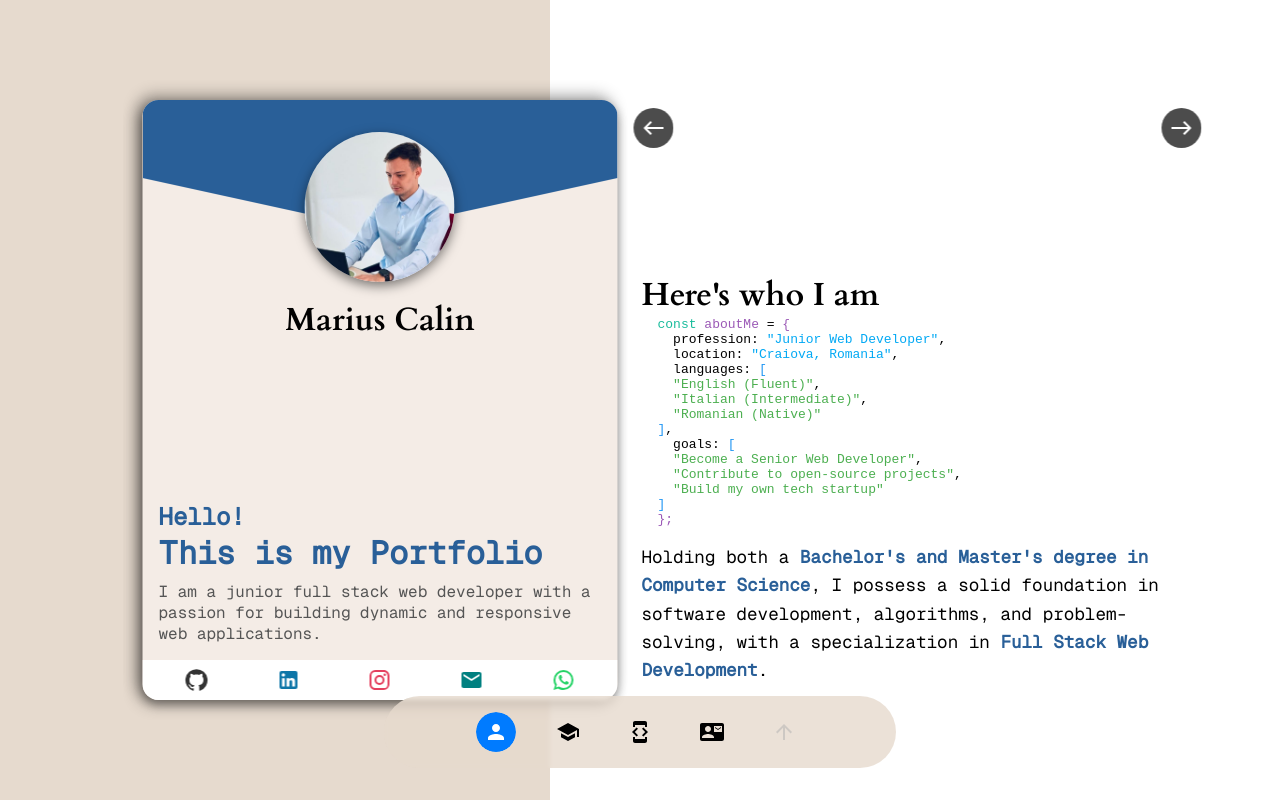
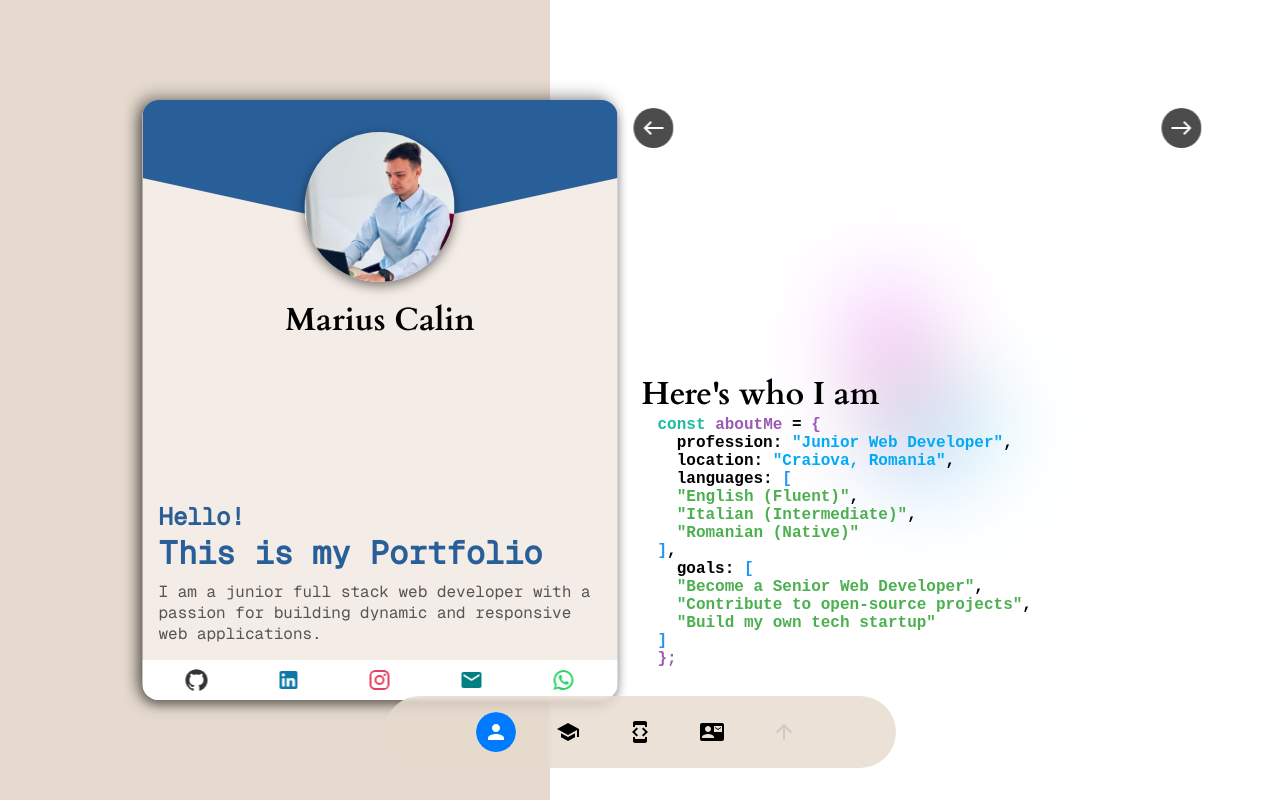
Before and after one commit to mariusalx06/PersonalWebsite, a Next.js app: page / in a window 1280 px wide. Built offline with nearby package versions, Linux system fonts and the light colour scheme.

Commit message:
added gradient background

```diff
--- a/app/components/About/InfoSection/InfoSection.jsx
+++ b/app/components/About/InfoSection/InfoSection.jsx
@@ -18,13 +18,13 @@
 export default function InfoSection() {
   const formatJson = (obj) => {
     return JSON.stringify(obj, null, 2)
-      .replace(/const/g, `<span class="${styles.keyword}">const</span>`) // Color `const`
-      .replace(/aboutMe/g, `<span class="${styles.variable}">aboutMe</span>`) // Color `aboutMe`
-      .replace(/{/g, `<span class="${styles.brace}">{</span>`) // Color `{`
-      .replace(/}/g, `<span class="${styles.brace}">}</span>`) // Color `}`
-      .replace(/"([^"]+)"/g, `<span class="${styles.string}">"$1"</span>`) // Color string values
-      .replace(/\[/g, `<span class="${styles.array}">[</span>`) // Color array brackets
-      .replace(/\]/g, `<span class="${styles.array}">]</span>`); // Color array brackets
+      .replace(/const/g, `<span class="${styles.keyword}">const</span>`)
+      .replace(/aboutMe/g, `<span class="${styles.variable}">aboutMe</span>`)
+      .replace(/{/g, `<span class="${styles.brace}">{</span>`)
+      .replace(/}/g, `<span class="${styles.brace}">}</span>`)
+      .replace(/"([^"]+)"/g, `<span class="${styles.string}">"$1"</span>`)
+      .replace(/\[/g, `<span class="${styles.array}">[</span>`)
+      .replace(/\]/g, `<span class="${styles.array}">]</span>`);
   };
 
   return (
@@ -50,17 +50,6 @@
           }}
         />
       </pre>
-      <div className={styles.about}>
-        <p>
-          Holding both a{" "}
-          <span className={styles.highlight}>
-            Bachelor&apos;s and Master&apos;s degree in Computer Science
-          </span>
-          , I possess a solid foundation in software development, algorithms,
-          and problem-solving, with a specialization in{" "}
-          <span className={styles.highlight}>Full Stack Web Development</span>.
-        </p>
-      </div>
     </section>
   );
 }
--- a/app/components/About/InfoSection/InfoSection.module.css
+++ b/app/components/About/InfoSection/InfoSection.module.css
@@ -21,6 +21,8 @@
   padding: 1rem;
   padding-top: 0;
   white-space: pre-wrap;
+  font-weight: bold;
+  font-size: 1rem;
 }
 
 .key {
--- /dev/null
+++ b/app/components/Container/RightContainer/GradientBackground.jsx
@@ -0,0 +1,47 @@
+"use client";
+import { useEffect, useState } from "react";
+import { isMobile } from "react-device-detect";
+import styles from "./GradientBackground.module.css";
+
+export default function GradientBackground() {
+  const [isMobileDevice, setIsMobileDevice] = useState(false);
+
+  useEffect(() => {
+    if (isMobile) {
+      setIsMobileDevice(true);
+    }
+  }, []);
+
+  if (isMobileDevice) {
+    return null;
+  }
+
+  return (
+    <div className={styles.gradientBg}>
+      <svg xmlns="http://www.w3.org/2000/svg">
+        <defs>
+          <filter id="goo">
+            <feGaussianBlur
+              in="SourceGraphic"
+              stdDeviation="10"
+              result="blur"
+            />
+            <feColorMatrix
+              in="blur"
+              mode="matrix"
+              values="1 0 0 0 0  0 1 0 0 0  0 0 1 0 0  0 0 0 18 -8"
+              result="goo"
+            />
+            <feBlend in="SourceGraphic" in2="goo" />
+          </filter>
+        </defs>
+      </svg>
+      <div className={styles.gradientContainer}>
+        <div className={styles.g1}></div>
+        <div className={styles.g2}></div>
+        <div className={styles.g3}></div>
+        <div className={styles.g4}></div>
+      </div>
+    </div>
+  );
+}
--- /dev/null
+++ b/app/components/Container/RightContainer/GradientBackground.module.css
@@ -0,0 +1,139 @@
+.gradientBg {
+  width: 100%;
+  height: 100%;
+  position: absolute;
+  overflow: hidden;
+  top: 0;
+  left: 0;
+  z-index: -1;
+}
+.gradientBg svg {
+  position: fixed;
+  top: 0;
+  left: 0;
+  width: 0;
+  height: 0;
+}
+
+.gradientContainer {
+  filter: url(#goo) blur(40px);
+  width: 100%;
+  height: 100%;
+}
+
+.g1 {
+  background: radial-gradient(
+      circle at center,
+      rgba(var(--color1), 0.8) 0,
+      rgba(var(--color1), 0) 50%
+    )
+    no-repeat;
+
+  width: var(--circle-size);
+  height: var(--circle-size);
+  top: calc(50% - var(--circle-size) / 2);
+
+  transform-origin: center center;
+  animation: moveVertical 30s ease infinite;
+
+  opacity: 1;
+}
+
+.g2 {
+  background: radial-gradient(
+      circle at center,
+      rgba(var(--color2), 0.8) 0,
+      rgba(var(--color2), 0) 50%
+    )
+    no-repeat;
+
+  width: var(--circle-size);
+  height: var(--circle-size);
+  top: calc(50% - var(--circle-size) / 2);
+
+  transform-origin: calc(50% - 100px);
+  animation: moveInCircle 20s reverse infinite;
+
+  opacity: 1;
+}
+
+.g3 {
+  background: radial-gradient(
+      circle at center,
+      rgba(var(--color3), 0.8) 0,
+      rgba(var(--color3), 0) 50%
+    )
+    no-repeat;
+
+  width: var(--circle-size);
+  height: var(--circle-size);
+  top: calc(50% - var(--circle-size) / 2 + 100px);
+
+  transform-origin: calc(50% + 100px);
+  animation: moveInCircle 40s linear infinite;
+
+  opacity: 1;
+}
+
+.g4 {
+  background: radial-gradient(
+      circle at center,
+      rgba(var(--color4), 0.8) 0,
+      rgba(var(--color4), 0) 50%
+    )
+    no-repeat;
+
+  width: var(--circle-size);
+  height: var(--circle-size);
+  top: calc(50% - var(--circle-size) / 2);
+
+  transform-origin: calc(50% - 200px);
+  animation: moveHorizontal 40s ease infinite;
+
+  opacity: 0.7;
+}
+
+.g1,
+.g2,
+.g3,
+.g4 {
+  position: absolute;
+  mix-blend-mode: var(--blending);
+  left: calc(30%);
+}
+
+@keyframes moveInCircle {
+  0% {
+    transform: rotate(0deg);
+  }
+  50% {
+    transform: rotate(180deg);
+  }
+  100% {
+    transform: rotate(360deg);
+  }
+}
+
+@keyframes moveVertical {
+  0% {
+    transform: translateY(-50%);
+  }
+  50% {
+    transform: translateY(50%);
+  }
+  100% {
+    transform: translateY(-50%);
+  }
+}
+
+@keyframes moveHorizontal {
+  0% {
+    transform: translateX(-50%) translateY(-10%);
+  }
+  50% {
+    transform: translateX(50%) translateY(10%);
+  }
+  100% {
+    transform: translateX(-50%) translateY(-10%);
+  }
+}
--- a/app/components/Container/RightContainer/RightContainer.jsx
+++ b/app/components/Container/RightContainer/RightContainer.jsx
@@ -1,12 +1,12 @@
-"use client";
-
 import styles from "./RightContainer.module.css";
 import PageContextProvider from "../../../context/pageContext.jsx";
+import GradientBackground from "./GradientBackground";
 
 export default function RightContainer({ children, id }) {
   return (
     <div id={id} className={styles.rightContainer}>
       <PageContextProvider>{children}</PageContextProvider>
+      <GradientBackground />
     </div>
   );
 }
--- a/app/components/Container/RightContainer/RightContainer.module.css
+++ b/app/components/Container/RightContainer/RightContainer.module.css
@@ -2,7 +2,8 @@
   color: black;
   width: 600px;
   height: 600px;
-  background-color: white;
+  background-color: rgba(255, 255, 255, 0.7);
+  border-radius: 1rem;
   position: relative;
 }
 
@@ -23,5 +24,6 @@
     height: auto;
     overflow-y: auto;
     scroll-behavior: smooth;
+    background-color: white;
   }
 }
--- a/app/globals.css
+++ b/app/globals.css
@@ -48,6 +48,12 @@
   }
 }
 
+@media (max-width: 768px) {
+  body {
+    background: transparent;
+  }
+}
+
 ::-webkit-scrollbar {
   width: 10px;
   height: 10px;
@@ -91,3 +97,12 @@
 scrollbar-track {
   background: transparent;
 }
+
+:root {
+  --color1: 18, 113, 255;
+  --color2: 221, 74, 255;
+  --color3: 100, 220, 255;
+  --color4: 200, 50, 50;
+  --circle-size: 40%;
+  --blending: hard-light;
+}
--- a/app/layout.js
+++ b/app/layout.js
@@ -4,9 +4,7 @@
 import Navbar from "./components/General/Navigation/Navbar";
 import "./globals.css";
 import styles from "./layout.module.css";
-import Footer from "./components/General/Footer";
 import ScrollProgressBar from "./components/General/ScrollProgressBar";
-import { PageContext } from "@/app/context/pageContext";
 
 export const metadata = {
   title: "Marius Calin | Full Stack Web Developer",
--- a/app/page.module.css
+++ b/app/page.module.css
@@ -5,7 +5,6 @@
   top: 0.5rem;
   left: 0;
   right: 0;
-
   z-index: 10;
 }
 
```
